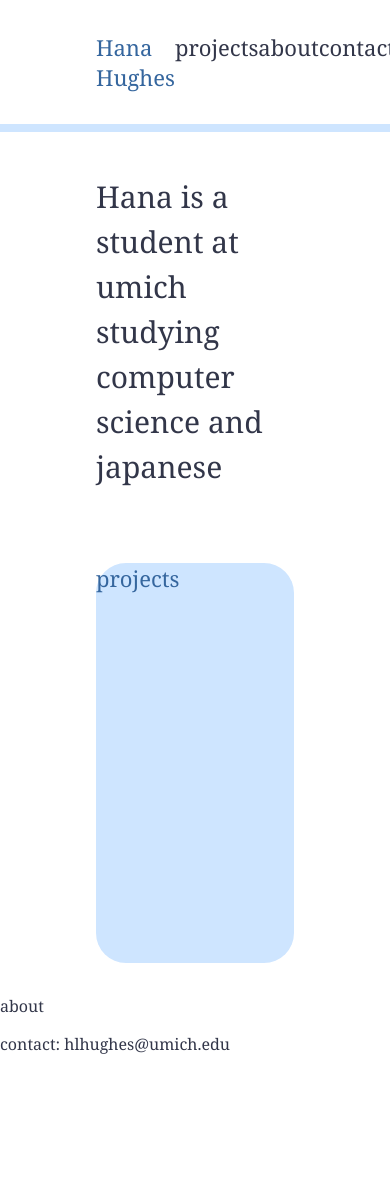
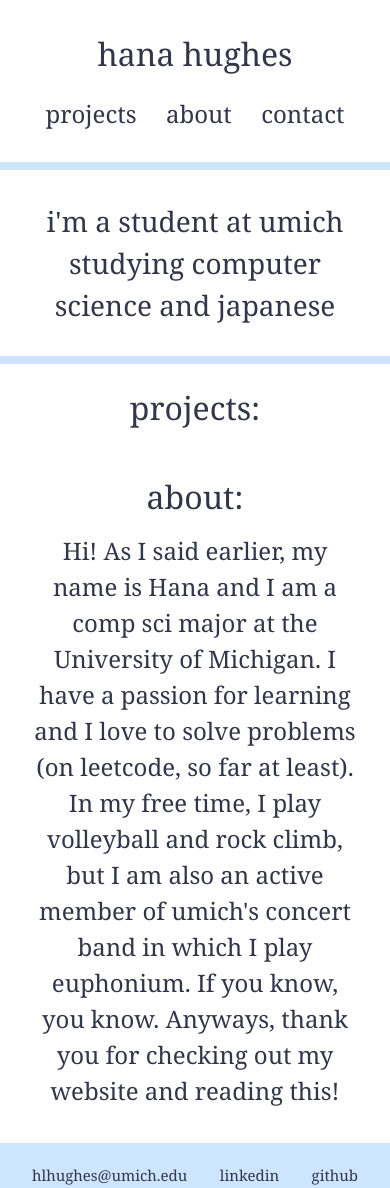
Before and after one commit to hlhughes/personal-website, a plain HTML site: page index.html in a window 390 px wide. Before the commit the page ends 1071 px from the top, so only its background shows below. Drawn offline with Linux system fonts and the light colour scheme.

Commit message:
added mobile function

```diff
--- a/index.html
+++ b/index.html
@@ -1,31 +1,36 @@
 <!DOCTYPE html>
 <html>
     <head>
+        <meta name="viewport" content="width=device-width, initial-scale=1.0">
         <link rel='stylesheet' href='style.css'>
+        <link rel="stylesheet" href="https://cdnjs.cloudflare.com/ajax/libs/font-awesome/4.7.0/css/font-awesome.min.css">
     </head>
-    <body class="blue-border">
-        <div class="header blue-border">
-            <div class="name blue-border">
-                <h1>Hana Hughes</h1>
+    <body>
+        <div class="header">
+            <h2>hana hughes</h2>
+            <div class="links">
+                <a class="a-links" href="#projects">projects</a>
+                <a class="a-links" href="#about">about</a>
+                <a class="a-links" href="#contact">contact</a>
             </div>
-            <nav class="nav blue-border">
-                <a href="#projects">projects</a>
-                <a href="#about">about</a>
-                <a href="#contact">contact</a>
-            </nav>
         </div>
-        <div class="desc blue-border">
-            <p  class="blue-border">Hana is a student at <a href="https://umich.edu/">umich</a><br>studying computer science and japanese</p>
+        <div class="landing">
+            <p>i'm a student at umich<br>studying computer science and japanese</p>
         </div>
-        <div class="projects blue-border">
-            <h1>projects</h1>
+        <div class="projects">
+            <h1 class="h1-projects">projects:</h1>
+            <div class="project-flex">
+                <!-- add divs for each proj w/ desc and github link-->
+            </div>
         </div>
-        <div>
-            <p>about</p>
+        <div class="about">
+            <h1>about:</h1>
+            <p class="p-about">Hi! As I said earlier, my name is Hana and I am a comp sci major at the University of Michigan. I have a passion for learning and I love to solve problems (on leetcode, so far at least). In my free time, I play volleyball and rock climb, but I am also an active member of umich's concert band in which I play euphonium. If you know, you know. Anyways, thank you for checking out my website and reading this!</p>
         </div>
-        <div>
-            <p>contact: hlhughes@umich.edu</p>
+        <div class="footer">
+            <a class="a-footer" href="hlhughes@umich.edu">hlhughes@umich.edu</a>
+            <a class="a-footer" href="">linkedin</a>
+            <a class="a-footer" href="">github</a>
         </div>
-
     </body>
 </html>
--- a/style.css
+++ b/style.css
@@ -1,19 +1,109 @@
+* {
+    box-sizing: border-box;
+  }
+
+@media only screen and (min-width: 0px) {
+    .header {
+        padding: 32px 16px;
+    }
+
+    h2 {
+        padding: 0 0 22px 0;
+        width: 100%;
+        font-size: 32px;
+        text-align: center;
+    }
+    .footer {
+        padding: 22px 32px;
+    }
+    .links {
+        width: 100%;
+        justify-content: space-evenly;
+    }
+
+    .landing {
+        padding: 30px 32px;
+        text-align: center;
+    }
+
+    h1 {
+        text-align: center;
+    }
+
+    .p-about {
+        text-align: center;
+    }
+
+    .about {
+        padding: 22px 32px;
+    }
+    .h1-projects {
+        padding: 22px 32px;
+    }
+}
+
+@media only screen and (min-width: 800px) {
+    .header {
+        padding: 32px 96px;
+    }
+    .footer {
+        padding: 22px 96px;
+    }
+    h2 {
+        padding: 0;
+        font-size: 24px;
+        width: 33%;
+        text-align: left;
+    }
+
+    .links {
+        width: 50%;
+        justify-content: space-between;
+    }
+
+    .landing {
+        padding: 30px 96px;
+        text-align: left;
+    }
+
+    h1 {
+        text-align: left;
+    }
+
+    .p-about {
+        text-align: left;
+    }
+    .about {
+        padding: 22px 96px;
+    }
+    .h1-projects {
+        padding: 22px 96px;
+    }
+}
+
 body {
     font-family: Georgia, 'Times New Roman', Times, serif;
     background-color: #ffffff;
     margin: 0;
-    color: #323649;
+    padding: 0;
 }
 
 .header {
     margin: 0;
-    padding: 0;
     display: flex;
+    flex-wrap: wrap;
     justify-content: space-between;
-    font-size: 22px;
-    padding: 32px 96px;
-    font-weight: 150;
     border-bottom: 8px rgb(206, 229, 255) solid;
+}
+
+h2 {
+    margin: 0;
+    font-weight: normal;
+    color: #323649;
+}
+
+.links {
+    display: flex;
 }
 
 a {
@@ -21,36 +111,57 @@ a {
     margin: 0;
     text-decoration: none;
     color: #323649;
+    text-align: center;
+    font-size: 24px;
 }
 
-a:hover {
+.a-links:hover {
     text-decoration: underline;
 }
 
-.nav {
+.name {
+    width: 480px;
+    padding: 0;
+    margin: 0;
+    color: rgb(53, 102, 158);
+}
+
+.landing {
+    color: #323649;
+    font-size: 28px;
+    line-height: 1.5;
+    font-weight: normal;
+    margin: 0;
+    border-bottom: 8px rgb(206, 229, 255) solid;
+}
+
+h1 {
+    color: #323649;
+    font-weight: normal;
+    font-size: 32px;
+    margin: 0;
+    padding: 0;
+}
+
+p {
+    margin: 0;
+}
+
+.footer {
+    background-color: rgb(206, 229, 255);
     display: flex;
-    width: 400px;
     justify-content: space-between;
 }
 
-h1 {
-    padding: 0;
-    margin: 0;
-    font-size: 22px;
-    font-weight: 10;
-    color: rgb(53, 102, 158);
+.about {
+    color: #323649;
+    font-size: 24px;
+    line-height: 1.5;
+}
+.p-about {
+    padding: 12px 0;
 }
 
-.desc {
-    padding: 12px 96px;
-    font-size: 30px;
-    line-height: 1.5;
-    font-weight: 120;
+.a-footer {
+    font-size: 15px;
 }
-
-.projects {
-    margin: 32px 96px;
-    background-color: rgb(206, 229, 255);
-    border-radius: 30px;
-    height: 400px;
-}
```
